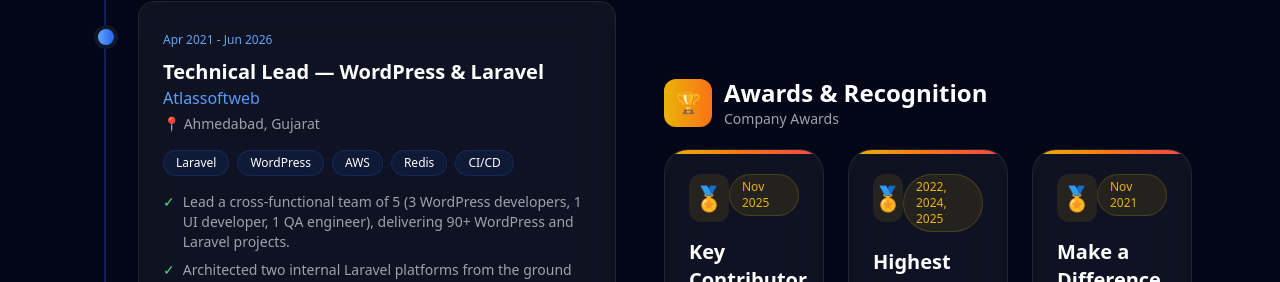
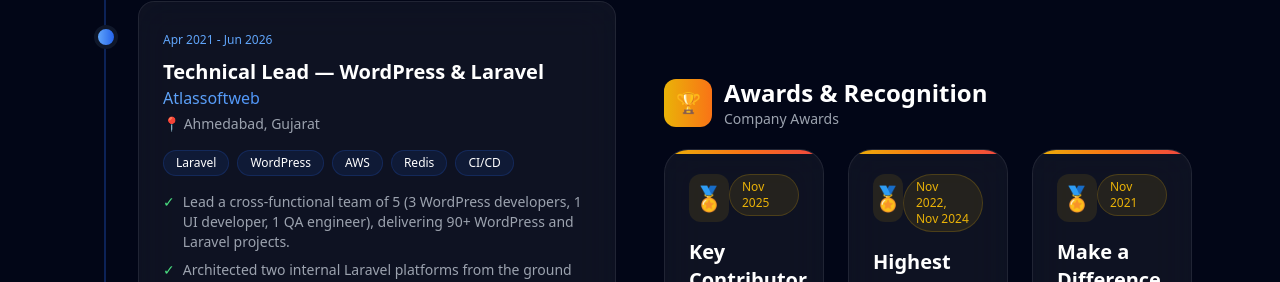
Before and after one commit to mmgujjar13/mukesh-portfolio, a React (Vite) app: page / in a window 1280 px wide. Shown: the part 4159-4441 px from the top of the page. Built offline with nearby package versions, Linux system fonts and the light colour scheme.

Commit message:
Update Awards and Resume

```diff
--- a/src/components/Experience.jsx
+++ b/src/components/Experience.jsx
@@ -80,7 +80,7 @@ const awards = [
   {
     title: "Highest Revenue Generator",
     institute: "Atlassoftweb",
-    year: "2022, 2024, 2025",
+    year: "Nov 2022, Nov 2024",
     description: "Awarded for project delivery contributing ₹1.8Cr+ in annual revenue.",
   },
   {
```
Also changed, not shown: 1 other file (tests, documents, lock files or other folders).
